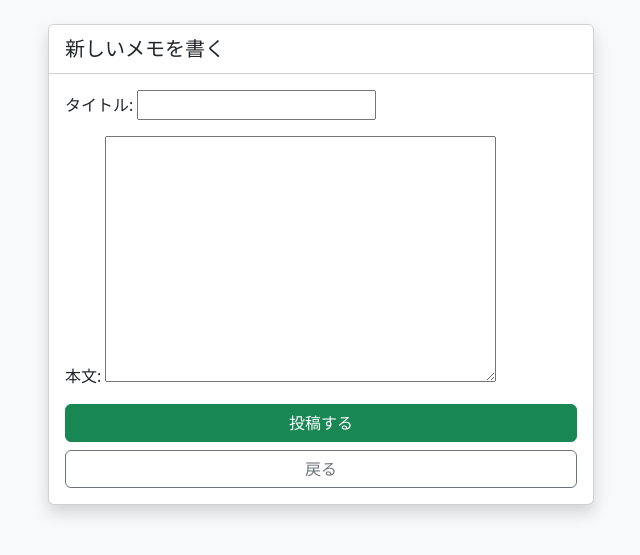
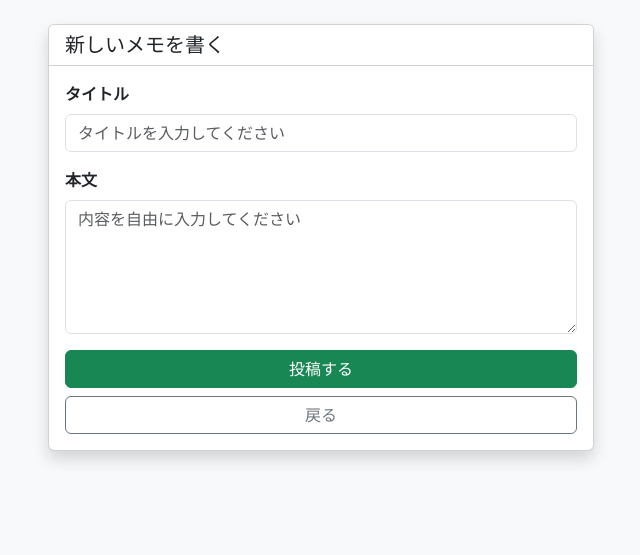
Before and after one commit to Yuto777-dev/memo_project, a Django app: page /new/ in a window 1280 px wide. Shown: the part 56-611 px from the top of the page, without its empty margins (319-959 px from the left). Run offline with Django 5.2, Linux system fonts and the light colour scheme.

Commit message:
forms.pyを追加してフォームのはみ出しを修正！デザイン完璧

```diff
--- /dev/null
+++ b/memo/form.py
@@ -0,0 +1,19 @@
+from django import forms
+from .models import Memo
+
+class MemoForm(forms.ModelForm):
+    class Meta:
+        model = Memo
+        fields = ['title','content']
+
+        widgets = {
+            'title': forms.TextInput(attrs={
+                'class': 'form-control',
+                'placeholder': 'タイトルを入力してください'
+            }),
+            'content': forms.Textarea(attrs={
+                'class': 'form-control',
+                'rows': 5,
+                'placeholder': '内容を自由に入力してください'
+            })
+        }
--- a/memo/templates/memo/memo_form.html
+++ b/memo/templates/memo/memo_form.html
@@ -2,16 +2,25 @@
 
 {% block content %}
 <div class="row justify-content-center">
-    <div class="col-md-6"> <div class="card shadow">
+    <div class="col-md-6">
+        <div class="card shadow">
             <div class="card-header bg-white">
-                <h2 class="h5 mb-0 py-1">新しいメモを書く</h2>
+                <h2 class="h5 mb-0">新しいメモを書く</h2>
             </div>
             <div class="card-body">
                 <form method="post">
                     {% csrf_token %}
+
                     <div class="mb-3">
-                        {{ form.as_p }}
+                        <label class="form-label fw-bold">タイトル</label>
+                        {{ form.title }}
                     </div>
+
+                    <div class="mb-3">
+                        <label class="form-label fw-bold">本文</label>
+                        {{ form.content }}
+                    </div>
+
                     <div class="d-grid gap-2">
                         <button type="submit" class="btn btn-success">投稿する</button>
                         <a href="{% url 'index' %}" class="btn btn-outline-secondary">戻る</a>
--- a/memo/views.py
+++ b/memo/views.py
@@ -1,6 +1,7 @@
 from django.views.generic import ListView,CreateView
 from django.urls import reverse_lazy
 from .models import Memo
+from .form import MemoForm
 
 class MemoListView(ListView):
     model = Memo
@@ -8,6 +9,6 @@ class MemoListView(ListView):
 
 class MemoCreateView(CreateView):
     model = Memo
+    form_class = MemoForm
     tempate_name = 'memo/memo_form.html'
-    fields = ['title', 'content']
     success_url = reverse_lazy('index')
```
Also changed, not shown: db.sqlite3.
